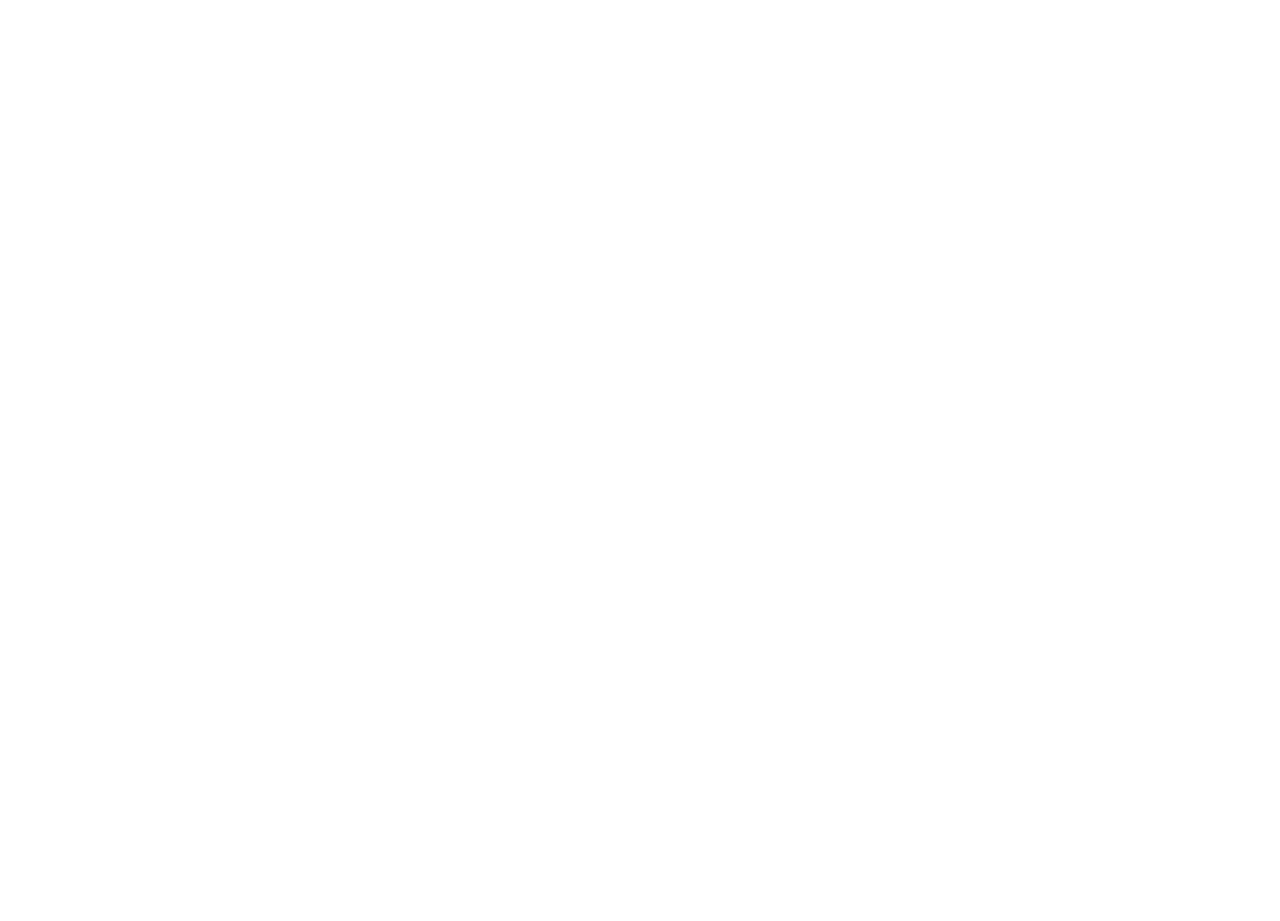
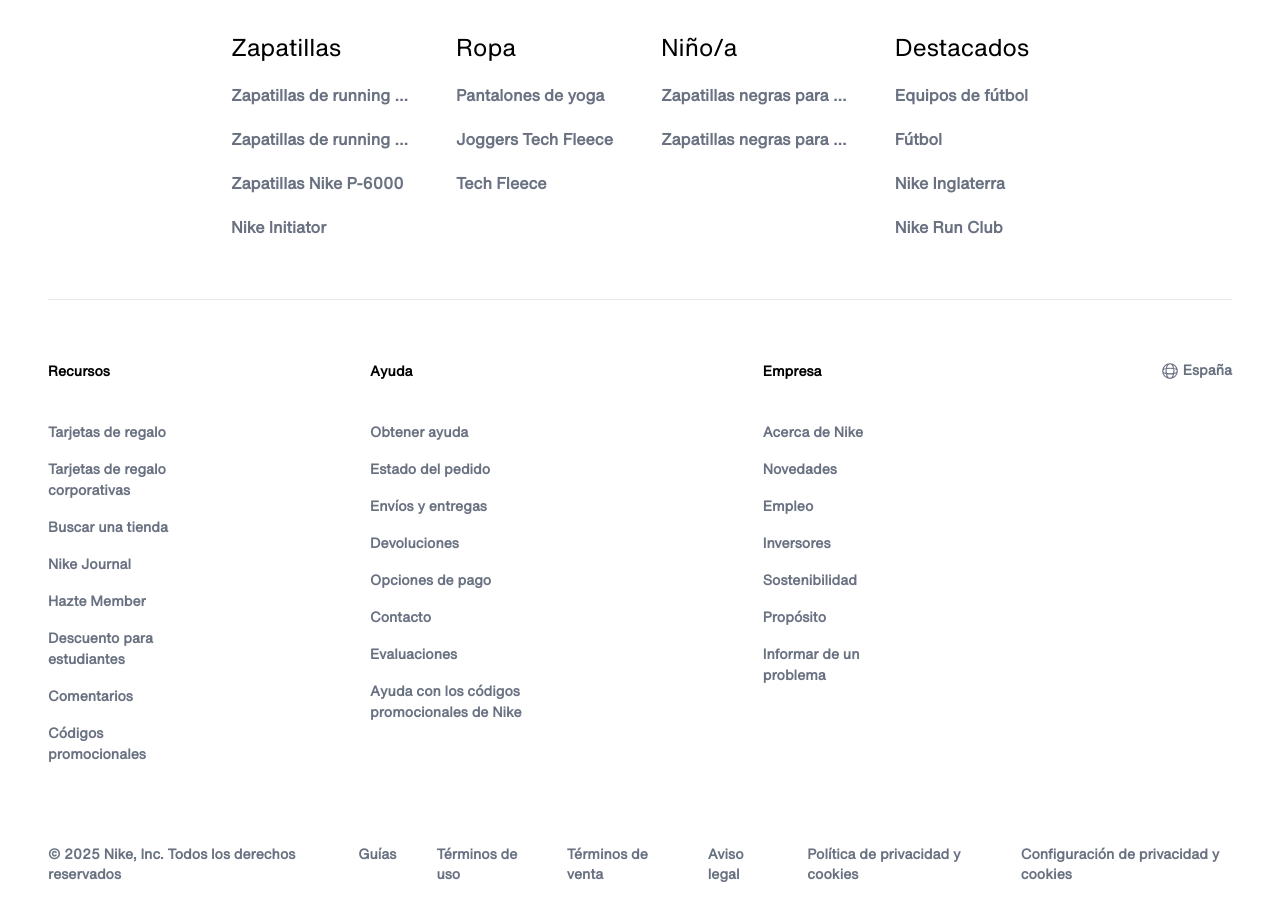
Before and after one commit to lucasmaragu/nike-clone, an Angular app: page / in a window 1280 px wide. Shown: the part 3560-4481 px from the top of the page. Before the commit the page ends 3543 px from the top, so only its background shows below. Built offline with nearby package versions, Linux system fonts and the light colour scheme.

Commit message:
feat: footer

```diff
--- a/src/app/app.component.html
+++ b/src/app/app.component.html
@@ -1,3 +1,4 @@
 
 <app-header></app-header>
 <router-outlet></router-outlet>
+<app-footer></app-footer>
--- a/src/app/app.component.ts
+++ b/src/app/app.component.ts
@@ -1,9 +1,10 @@
 import { Component } from '@angular/core';
 import { RouterOutlet } from '@angular/router';
 import { HeaderComponent } from './components/header/header.component';
+import { FooterComponent } from './components/footer/footer.component';
 @Component({
   selector: 'app-root',
-  imports: [RouterOutlet, HeaderComponent],
+  imports: [RouterOutlet, HeaderComponent, FooterComponent],
   templateUrl: './app.component.html',
   styleUrl: './app.component.css'
 })
--- /dev/null
+++ b/src/app/components/footer/footer.component.html
@@ -0,0 +1,30 @@
+<footer class="w-full px-12">
+    <hr class="border-gray-200 my-15">
+    <div class="w-full flex" >
+    <div class="w-[70%] flex gap-x-45  text-[14px] ">
+        @for(fila of filasFooter; track fila){
+        <div class="inline-block ">
+            <div class="font-bold">{{ fila.titulo }}</div>
+            <ul class="list-none mt-10 text-gray-500 gap-y-4 font-bold flex flex-col">
+                @for(palabra of fila.palabras; track palabra){
+                <li class="cursor-pointer">{{ palabra }}</li>
+                }
+            </ul>
+        </div>
+        }
+    </div>
+    <div class="w-[30%] flex text-gray-500 font-bold text-sm justify-end">
+        <div class="flex flex-row">
+            <div class="mt-0.5">
+            <svg aria-hidden="true"  class="css-npy3on" focusable="false" viewBox="0 0 24 24" role="img" width="18px" height="18px" fill="none"><path stroke="currentColor" stroke-miterlimit="10" stroke-width="1.5" d="M21.75 12A9.75 9.75 0 0112 21.75M21.75 12A9.75 9.75 0 0012 2.25M21.75 12c0 2.071-4.365 3.75-9.75 3.75S2.25 14.071 2.25 12m19.5 0c0-2.071-4.365-3.75-9.75-3.75S2.25 9.929 2.25 12M12 21.75A9.75 9.75 0 012.25 12M12 21.75c2.9 0 5.25-4.365 5.25-9.75S14.9 2.25 12 2.25m0 19.5c-2.9 0-5.25-4.365-5.25-9.75S9.1 2.25 12 2.25M2.25 12A9.75 9.75 0 0112 2.25"></path></svg>
+        </div>
+        <h1 class="ml-1">España</h1></div>
+
+    </div>
+    </div>
+    <div class="flex flex-row py-15 text-gray-500 text-sm font-bold gap-x-10">
+        @for(text of footerText; track text){
+        <p class="text-gray-500 text-sm mt-5">{{ text }}</p>
+        }
+    </div>
+</footer>
--- /dev/null
+++ b/src/app/components/footer/footer.component.ts
@@ -0,0 +1,59 @@
+import { Component } from '@angular/core';
+
+@Component({
+  selector: 'app-footer',
+  templateUrl: './footer.component.html',
+  styleUrls: ['./footer.component.css']
+})
+export class FooterComponent {
+  filasFooter = [
+    {
+      titulo: 'Recursos',
+      palabras: [
+        'Tarjetas de regalo',
+        'Tarjetas de regalo corporativas',
+        'Buscar una tienda',
+        'Nike Journal',
+        'Hazte Member',
+        'Descuento para estudiantes',
+        'Comentarios',
+        'Códigos promocionales'
+      ]
+    },
+    {
+      titulo: 'Ayuda',
+      palabras: [
+        'Obtener ayuda',
+        'Estado del pedido',
+        'Envíos y entregas',
+        'Devoluciones',
+        'Opciones de pago',
+        'Contacto',
+        'Evaluaciones',
+        'Ayuda con los códigos promocionales de Nike'
+      ]
+    },
+    {
+      titulo: 'Empresa',
+      palabras: [
+        'Acerca de Nike',
+        'Novedades',
+        'Empleo',
+        'Inversores',
+        'Sostenibilidad',
+        'Propósito',
+        'Informar de un problema'
+      ]
+    }
+  ];
+  footerText = [
+
+    '© 2025 Nike, Inc. Todos los derechos reservados',
+    'Guías',
+    'Términos de uso',
+    'Términos de venta',
+    'Aviso legal',
+    'Política de privacidad y cookies',
+    'Configuración de privacidad y cookies',
+  ];
+}
--- /dev/null
+++ b/src/app/components/landing-page/landing-footer/landing-footer.component.html
@@ -0,0 +1,12 @@
+<div class="flex w-full gap-x-7 justify-center  mt-12">
+  @for(fila of filas; track fila){
+  <div class="inline-block mr-5">
+    <div class=" text-2xl">{{ fila.titulo }}</div>
+    <ul class="list-none mt-5 text-gray-500 gap-y-5 font-bold  flex flex-col ">
+      @for(palabra of fila.palabras; track palabra){
+      <li class="hover:text-black cursor-pointer">{{ palabra }}</li>
+      }
+    </ul>
+  </div>
+  }
+</div>
--- a/src/app/components/landing-page/landing-page.component.html
+++ b/src/app/components/landing-page/landing-page.component.html
@@ -40,5 +40,11 @@
       { src: 'carrousels/carrousel-5-3.jpg', alt: 'Niño/a', title: 'Muévete como quieras' }
     ]">
     </app-carrousel>
+    <app-landing-footer class="w-[20%]" [filas]="[
+  { titulo: 'Zapatillas', palabras: ['Zapatillas de running ...', 'Zapatillas de running ...', 'Zapatillas Nike P-6000', 'Nike Initiator'] },
+  { titulo: 'Ropa', palabras: ['Pantalones de yoga', 'Joggers Tech Fleece', 'Tech Fleece'] },
+  { titulo: 'Niño/a', palabras: ['Zapatillas negras  para ...', 'Zapatillas negras  para ...'] },
+  { titulo: 'Destacados', palabras: ['Equipos de fútbol', 'Fútbol', 'Nike Inglaterra', 'Nike Run Club'] }
+]"></app-landing-footer>
 </div>
 </div>
--- a/src/app/components/landing-page/landing-page.component.ts
+++ b/src/app/components/landing-page/landing-page.component.ts
@@ -1,9 +1,10 @@
 import { Component } from '@angular/core';
 import { CarrouselComponent } from './carrousel/carrousel.component';
+import { LandingFooterComponent } from './landing-footer/landing-footer.component';
 
 @Component({
   selector: 'app-landing-page',
-  imports: [CarrouselComponent],
+  imports: [CarrouselComponent, LandingFooterComponent],
   templateUrl: './landing-page.component.html',
   styleUrl: './landing-page.component.css'
 })
```
Also changed, not shown: src/app/components/landing-page/landing-footer/landing-footer.component.ts (added, +11 -0 lines), src/app/components/footer/footer.component.css (added), src/app/components/landing-page/landing-footer/landing-footer.component.css (added), 2 other files (tests, documents, lock files or other folders).
